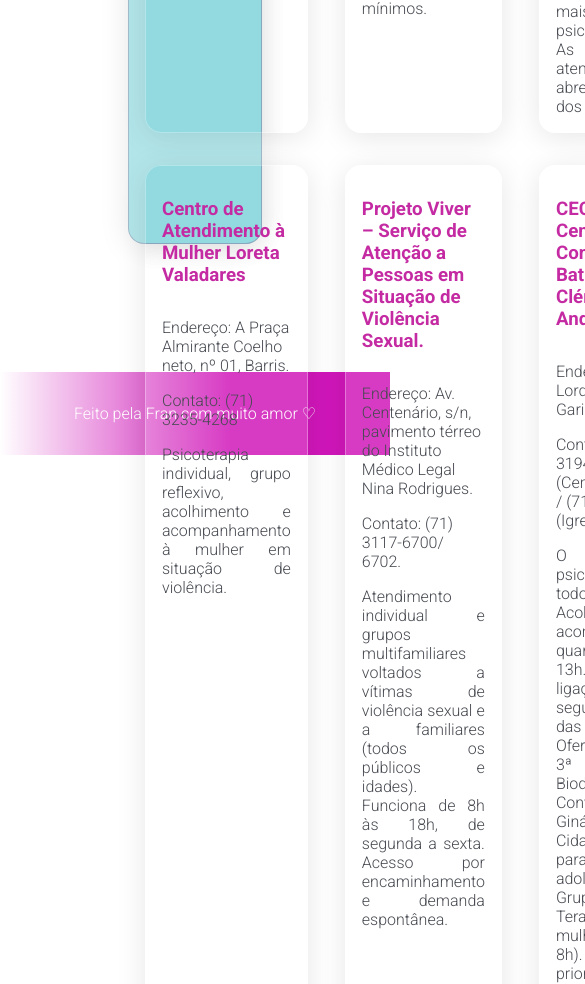
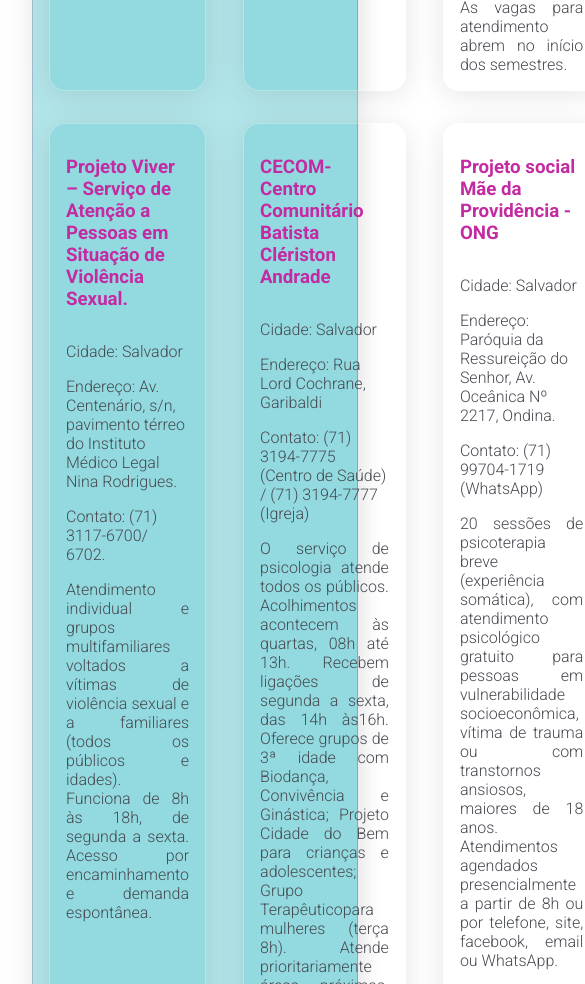
Before and after one commit to FrancieleCsantos/Rede-Mulher, a React (Vite) app in the folder projeto-final/: page /ajuda in a window 390 px wide. Shown: the part 1840-2824 px from the top of the page, 585 px wide, since content can reach past the window. Built offline with nearby package versions, Linux system fonts and the light colour scheme.

Commit message:
Projeto conclúido, documentação feita - Realizar identação do código e verificar responsividade

```diff
--- a/projeto-final/src/databse/api.js
+++ b/projeto-final/src/databse/api.js
@@ -2,6 +2,7 @@ const insti = [
     {
         id: 1,
         Instituição: "Hospital Roberto Santos Ambulatório de Psiquiatria",
+        Cidade:" Cidade: Salvador",
         Endereço: "Endereço: R R. Santa Bárbara do Saboeiro, s/n – Cabula.",
         Contato: "Contato: (71) 31177500",
         Informações: "Marcação qualquer dia da semana, de 8h às 17h, no anexo do Hospital. Levar cartão SUS, Comprovante de Residência, RG e ficha de referência. Atendimentos às Segunda (Manhã) e Quinta (Tarde)."
@@ -10,6 +11,7 @@ const insti = [
     {
         id: 2,
         Instituição: "Cidade da Luz (Atendimento da Maurício de Nassau)",
+        Cidade:"Cidade: Salvador",
         Endereço: " Endereço: Rua Barreto Pedro 295, Pituaçu.",
         Contato: "Contato: (71) 3363-5538",
         Informações: "Atende maiores de 18 anos. As triagens acontecem todas as segundas, das 15h às 16:30h, importante levar documentos de identidade. Após passar pelo processo de triagem, a pessoa fará ocartão “Cidade da Luz” para realizar os atendimentos, que podem ser individuais ou em grupo. O critério é renda familiar até 2 salários mínimos. "
@@ -18,6 +20,7 @@ const insti = [
     {
         id: 3,
         Instituição: "Clínica Escola do UNIJORGE – Centro Universitário Jorge Amado",
+        Cidade:"Cidade: Salvador",
         Endereço: "Endereço: Av. Luis Viana Filho, Nº 6775, Paralela.",
         Contato: "Contato: (71) 3206-8489",
         Informações: "Cadastro realizado através do telefone. O processo para triagem e necessidade de documentação será informado nesse primeiro contato. Oferece atendimento individual para adolescentes, adultos e idosos. O atendimento para crianças é algo que demora mais devido à falta de profissionais e demandas, está mais focado no psicodiagnóstico. As vagas para atendimento abrem no início dos semestres. "
@@ -26,6 +29,7 @@ const insti = [
     {
         id: 4,
         Instituição: "Centro de Atendimento à Mulher Loreta Valadares",
+        Cidade:"Cidade: Salvador",
         Endereço: "Endereço: A Praça Almirante Coelho neto, nº 01, Barris.",
         Contato: "Contato: (71) 3235-4268",
         Informações: "Psicoterapia individual, grupo reflexivo, acolhimento e acompanhamento à mulher em situação de violência."
@@ -33,6 +37,7 @@ const insti = [
     {
         id: 5,
         Instituição: "Projeto Viver – Serviço de Atenção a Pessoas em Situação de Violência Sexual. ",
+        Cidade:"Cidade: Salvador",
         Endereço: "Endereço: Av. Centenário, s/n, pavimento térreo do Instituto Médico Legal Nina Rodrigues.",
         Contato: "Contato: (71) 3117-6700/ 6702.",
         Informações: " Atendimento individual e grupos multifamiliares voltados a vítimas de violência sexual e a familiares (todos os públicos e idades). Funciona de 8h às 18h, de segunda a sexta. Acesso por encaminhamento e demanda espontânea."
@@ -40,11 +45,30 @@ const insti = [
     {
         id: 6,
         Instituição: "CECOM- Centro Comunitário Batista Clériston Andrade",
+        Cidade:"Cidade: Salvador",
         Endereço: "Endereço: Rua Lord Cochrane, Garibaldi",
         Contato: "Contato: (71) 3194-7775 (Centro de Saúde) / (71) 3194-7777 (Igreja)",
         Informações: "O serviço de psicologia atende todos os públicos. Acolhimentos acontecem às quartas, 08h até 13h. Recebem ligações de segunda a sexta, das 14h às16h. Oferece grupos de 3ª idade com Biodança, Convivência e Ginástica; Projeto Cidade do Bem para crianças e adolescentes; Grupo Terapêuticopara mulheres (terça 8h). Atende prioritariamente áreas próximas. Triagem realizada pela Psicóloga nas quartas. Após a triagem o acompanhamento éorganizado com a Psicóloga, gratuito."
 
     },
+    {
+        id: 7,
+        Instituição: "Projeto social Mãe da Providência - ONG",
+        Cidade:"Cidade: Salvador",
+        Endereço: "Endereço: Paróquia da Ressureição do Senhor, Av. Oceânica Nº 2217, Ondina.",
+        Contato: "Contato: (71) 99704-1719 (WhatsApp)",
+        Informações: "20 sessões de psicoterapia breve (experiência somática), com atendimento psicológico gratuito para pessoas em vulnerabilidade socioeconômica, vítima de trauma ou com transtornos ansiosos, maiores de 18 anos. Atendimentos agendados presencialmente a partir de 8h ou por telefone, site, facebook, email ou WhatsApp."
+
+    },
+    {
+        id: 8,
+        Instituição: "Centro Municipal de Referência LGBTQIA+",
+        Cidade:"Cidade: Salvador",
+        Endereço: "Endereço: Avenida Oceânica, 3.731, Rio Vermelho",
+        Contato: "Contato: (71) 3202-2750",
+        Informações: "Conta com os setores social, jurídico e psicológico. O/a usuário/a passa pela triagem e, a depender do caso, é encaminhado/a para o setor necessário. Funcionamento de segunda às sexta das 8h às 17h."
+
+    },
 ]
 
 export default insti;
--- a/projeto-final/src/pagesSite/Ajuda.jsx
+++ b/projeto-final/src/pagesSite/Ajuda.jsx
@@ -4,12 +4,12 @@ import ajuda from "../assets/fundoAjuda2.png"
 import Subtitle from "../components/Subtitle"
 import Title from '../components/Title'
 import { useState, useEffect } from 'react';
-import Text from '../components/Text';
 import data from '../databse/api.js'
 
 
 function Ajuda() {
     const [insti, setInsti] = useState([])
+    const [busca, setBusca] = useState('')
 
     useEffect(() => {
         try {
@@ -18,6 +18,10 @@ function Ajuda() {
             console.error("Ops, ocorreu um erro aqui :", error)
         }
     }, [])
+
+    console.log(insti)
+    const lugaresFiltrados = insti
+    .filter((lugaresDeApoio) => lugaresDeApoio.Instituição.toLocaleLowerCase().includes(busca.toLocaleLowerCase()))
 
     return (
         <>
@@ -32,20 +36,22 @@ function Ajuda() {
                 <div className={styles.containerInput}>
                     <div className={styles.containerBusca}>
 
-                        <input placeholder='Pesquise pelo nome da cidade'></input>
+                        <input placeholder='Pesquise pelo nome da cidade' type='text'
+                            value={busca}
+                            onChange={(event) => setBusca(event.target.value)}></input>
                         <button className={styles.containerBtnAjuda}>Pesquisar</button>
                     </div>
                 </div>
                 <div className={styles.containerCards}>
-                    {insti.map((instis) => (
+                    {lugaresFiltrados.map((instis) => (
                         <div className={styles.containerCard} key={instis.id}>
                             <h3 className={styles.cardTitle}>{instis.Instituição}</h3>
+                            <span className={styles.cardContato}>{instis.Cidade}</span>
                             <span className={styles.cardEndereco}>{instis.Endereço}</span>
                             <span className={styles.cardContato}>{instis.Contato}</span>
                             <p className={styles.cardContato}>{instis.Informações}</p>
                         </div>
                     )
-
                     )
                     }
 
--- a/projeto-final/src/pagesSite/Home.jsx
+++ b/projeto-final/src/pagesSite/Home.jsx
@@ -12,6 +12,7 @@ import Button from '../components/Button'
 import ImgDenunce from "../assets/img1.jpg"
 import ImgFlorecer from "../assets/img2.jpg"
 import imgAmor from "../assets/img3.jpg"
+import { Link } from 'react-router-dom'
 
 
 function Home() {
@@ -34,7 +35,7 @@ function Home() {
                              violência física ou sexual provocada por parceiro íntimo ao longo da vida.
                             24,5% afirmaram ter sofrido agressões físicas como tapa, batida e chute,
                             e 21,1% foram forçadas a manter relações sexuais contra sua vontade."/>
-                        <Button className={styles.bthHome} text="Buscar ajuda" />
+                        <Link to="/ajuda"><Button className={styles.bthHome} text="Buscar ajuda" /></Link>
                     </div>
 
                 </div>
--- a/projeto-final/src/pagesSite/Sobre.jsx
+++ b/projeto-final/src/pagesSite/Sobre.jsx
@@ -1,6 +1,7 @@
 import styles from '../styles/pages/sobre.module.css'
 import Subtitle from '../components/Subtitle'
 import Button from '../components/Button';
+import { Link } from 'react-router-dom';
 
 
 function Sobre() {
@@ -39,7 +40,7 @@ function Sobre() {
                             relacionamento abusivo e para que saibam onde buscar apoio.
                         </p>
                     </div>
-                    <Button  className={styles.ButtonContent} text="Buscar ajuda"/>
+                    <Link to="/ajuda"><Button className={styles.ButtonContent} text="Buscar ajuda" /></Link>
                 </section>
             </main>
         </>
--- a/projeto-final/src/styles/pages/ajuda.module.css
+++ b/projeto-final/src/styles/pages/ajuda.module.css
@@ -15,7 +15,7 @@
 }
 
 .containerImgAjuda h2 {
-    width: 900px;
+    width: 1200px;
     text-align: center;
 }
 
@@ -76,14 +76,12 @@ input:hover {
 
 
 .containerCards {
-    /* background-color: #f059e3; */
+
     border-radius: 1rem;
-    height: 60rem;
-    margin: 8rem;
+    margin: 2rem;
     display: grid;
-    grid-template-columns: repeat(3, 3fr);
+    grid-template-columns: repeat(4, 4fr);
     grid-column-gap: 5px;
-    /* From https://css.glass */
     background: rgba(8, 172, 184, 0.31);
     border-radius: 16px;
     box-shadow: 0 4px 30px rgba(0, 0, 0, 0.1);
@@ -95,15 +93,10 @@ border: 1px solid rgba(97, 10, 81, 0.18);
 
 .containerCard {
     display: flex;
-    /* justify-content: center; */
-
-    width: 170;
     padding: 1rem;
     flex-direction: column;
-
     margin: 1rem;
     border-radius: 2rem;
-
     background: rgba(255, 255, 255, 0.16);
     border-radius: 16px;
     box-shadow: 0 4px 30px rgba(0, 0, 0, 0.1);
@@ -116,7 +109,6 @@ border: 1px solid rgba(97, 10, 81, 0.18);
 .containerCard h3 {
     margin-top: 1rem;
     padding-bottom: 2rem;
-
 }
 
 .containerCard span {
@@ -126,10 +118,11 @@ border: 1px solid rgba(97, 10, 81, 0.18);
 
 .containerCard p {
     color: #474a51;
-    text-align: justify;
+    text-align:justify;
+
 }
+
 .containerCard h3 {
     color: #474a51;
-
     color: rgb(196, 43, 163);
 }
```
Lines whose indentation alone changed are shown as unchanged.
